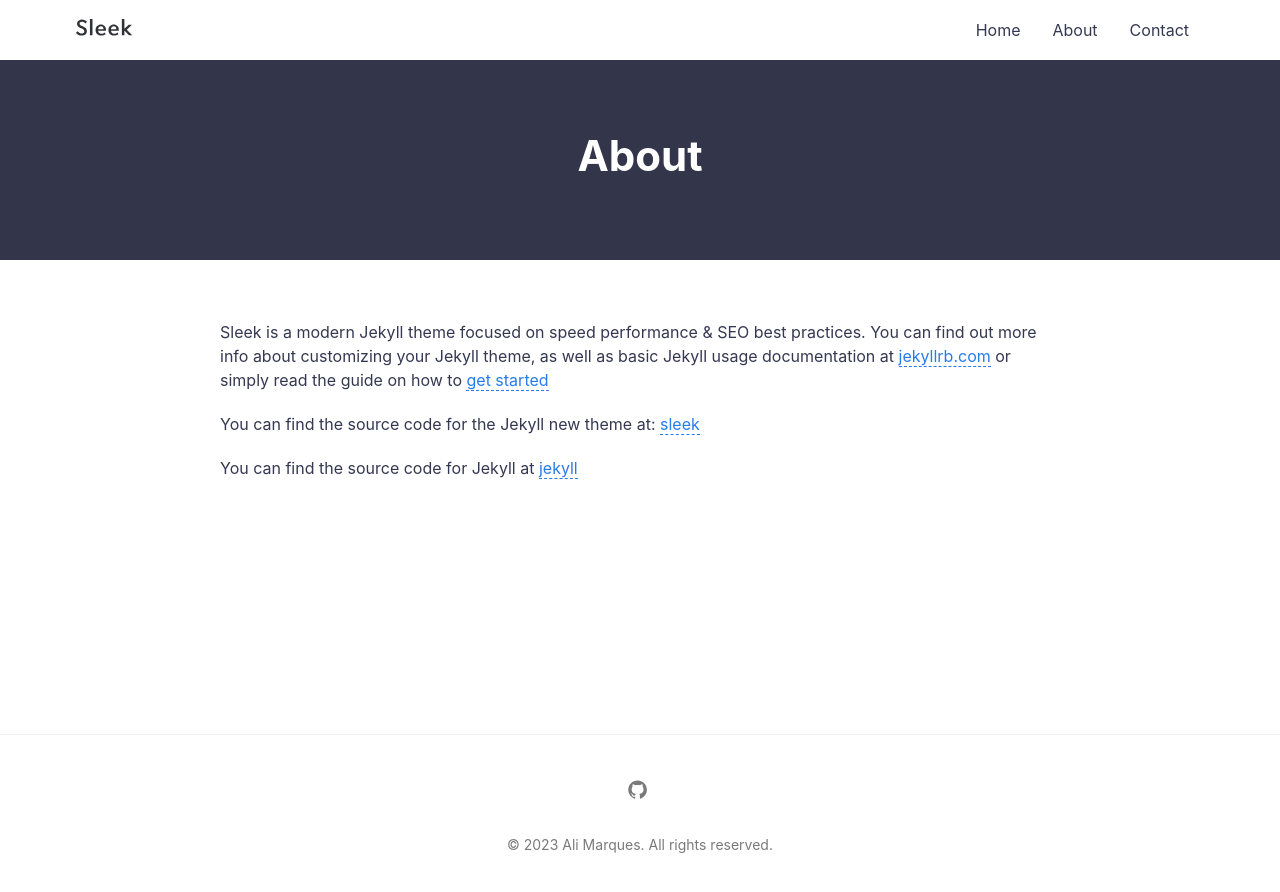
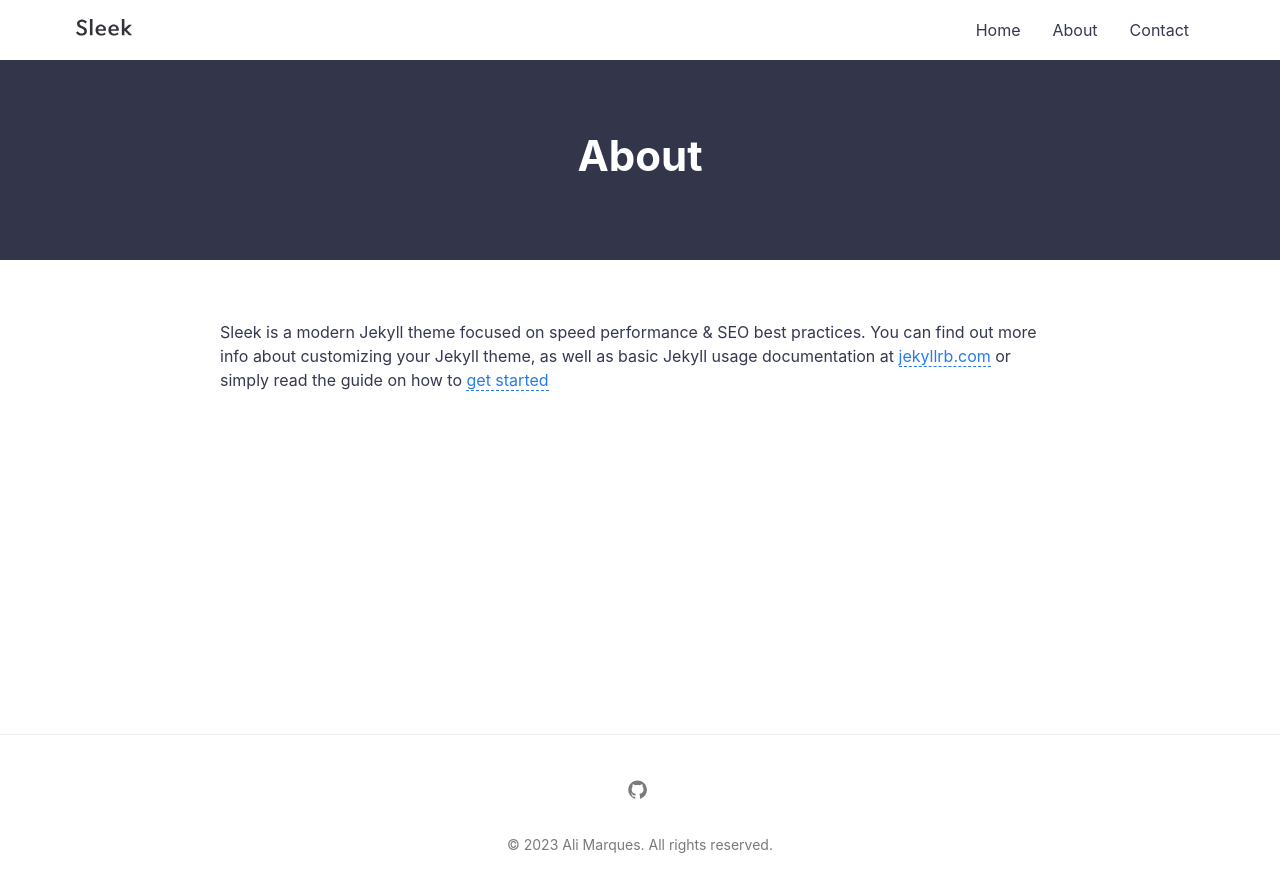
Before and after one commit to alimarques/alimarques.github.io, a Jekyll site: the page built from about.md, in a window 1280 px wide. Shown: the top 892 px of the page. Built offline with Jekyll 4.4.1, drawn with Linux system fonts in a browser that asks for light colours.

Commit message:
Update config

```diff
--- a/_config.yml
+++ b/_config.yml
@@ -20,7 +20,7 @@ navigation: # Navigation links
   - {name: 'Contact', link: '/contact'}
 
 tagline: >
-  Modern Jekyll theme focused on speed performance &amp; SEO best practices
+  Dados & Tecnologia
 
 hero_img: posts/sleek_lg.jpg # Main background image: use the path from /assets/img/ => This will output /assets/img/posts/sleek_lg.jpg
 
--- a/about.md
+++ b/about.md
@@ -5,9 +5,3 @@ permalink: /about/
 ---
 
 Sleek is a modern Jekyll theme focused on speed performance & SEO best practices. You can find out more info about customizing your Jekyll theme, as well as basic Jekyll usage documentation at [jekyllrb.com](http://jekyllrb.com/) or simply read the guide on how to [get started](/getting-started)
-
-You can find the source code for the Jekyll new theme at:
-[sleek](https://github.com/janczizikow/sleek)
-
-You can find the source code for Jekyll at
-[jekyll](https://github.com/jekyll/jekyll)
```
Also changed, not shown: README.md.
